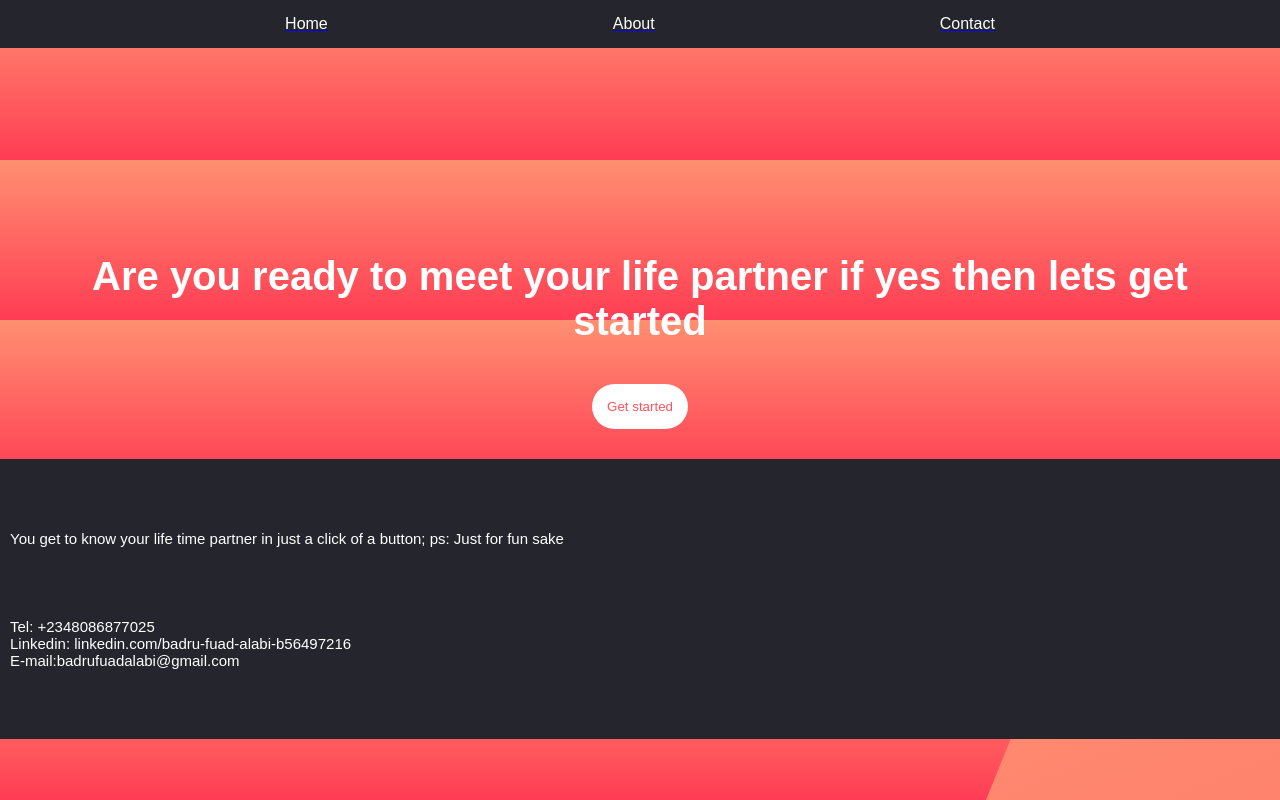
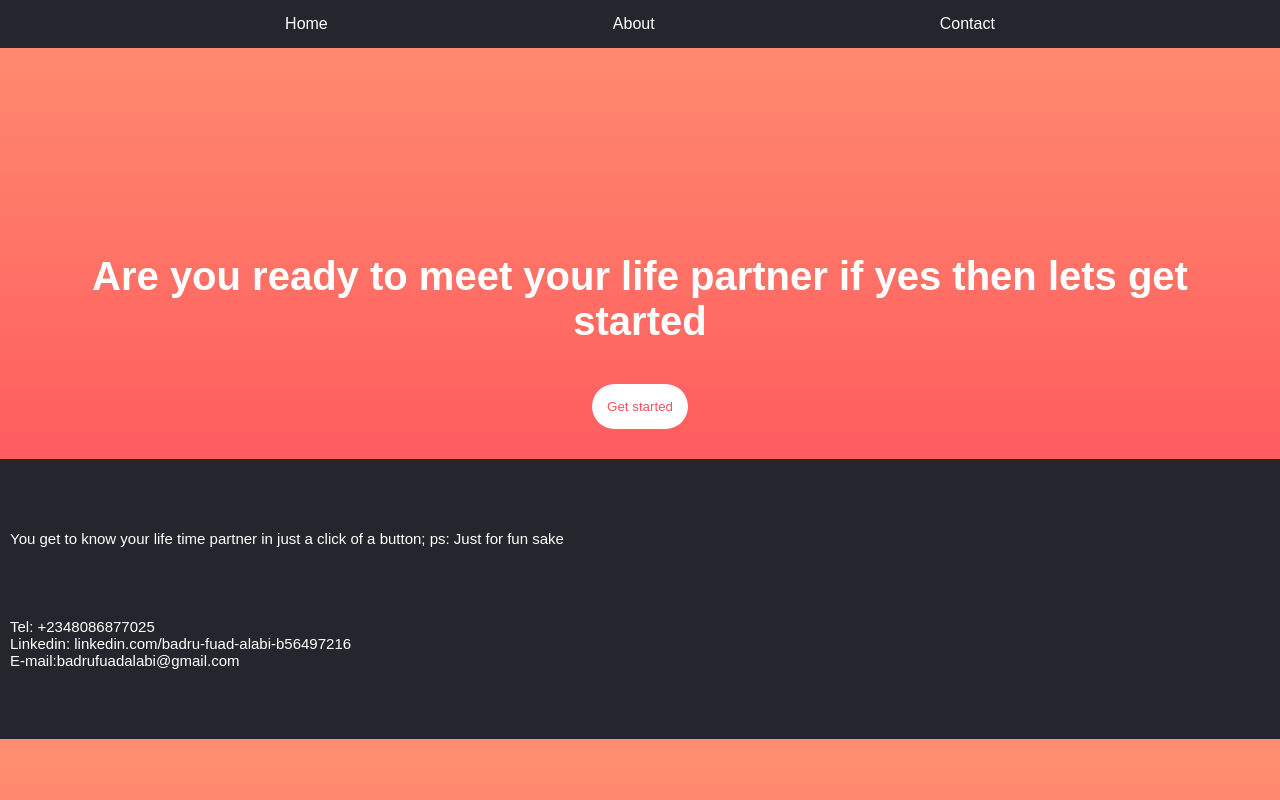
Before and after one commit to Silverprince01/Random-Name-Generator, a plain HTML site: page index.html in a window 1280 px wide. Drawn offline with Linux system fonts and the light colour scheme.

Commit message:
Edited some changes on the background

```diff
--- a/final.scss
+++ b/final.scss
@@ -4,10 +4,8 @@
   margin: 0;
 }
 body {
-  background: url("img/bg-pattern-intro.svg"),
-    -webkit-linear-gradient(hsl(13, 100%, 72%), hsl(353, 100%, 62%));
+  background: -webkit-linear-gradient(hsl(13, 100%, 72%), hsl(353, 100%, 62%));
   font-family: sans-serif;
-  height: 20vh;
 }
 li {
   list-style: none;
@@ -23,6 +21,9 @@ header {
     justify-content: space-evenly;
     align-items: center;
     max-width: 100%;
+  }
+  a{
+    text-decoration: none;
   }
   .head {
     text-decoration: none;
--- a/index.scss
+++ b/index.scss
@@ -7,11 +7,8 @@ li {
   list-style: none;
 }
 body {
-  background: url("img/bg-pattern-intro.svg"),
-    -webkit-linear-gradient(hsl(13, 100%, 72%), hsl(353, 100%, 62%));
+  background: -webkit-linear-gradient(hsl(13, 100%, 72%), hsl(353, 100%, 62%));
   font-family: sans-serif;
-  height: 20vh;
-  opacity: 1;
 }
 header {
   background-color: hsl(240, 10%, 16%);
@@ -24,6 +21,9 @@ header {
     justify-content: space-evenly;
     align-items: center;
     max-width: 100%;
+  }
+  a{
+    text-decoration: none;
   }
   .head {
     text-decoration: none;
```
Also changed, not shown: final.css, index.css, 2 other files.
